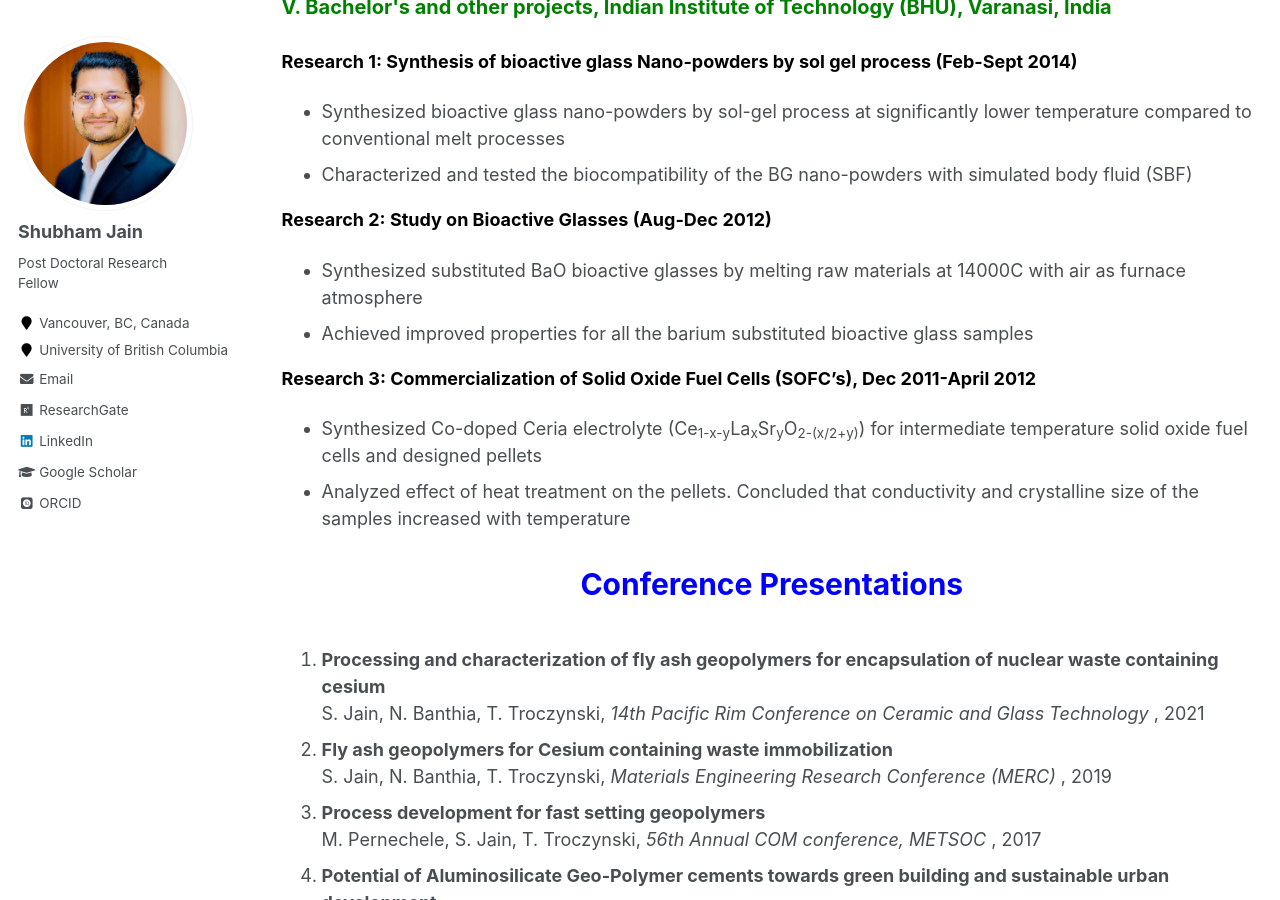
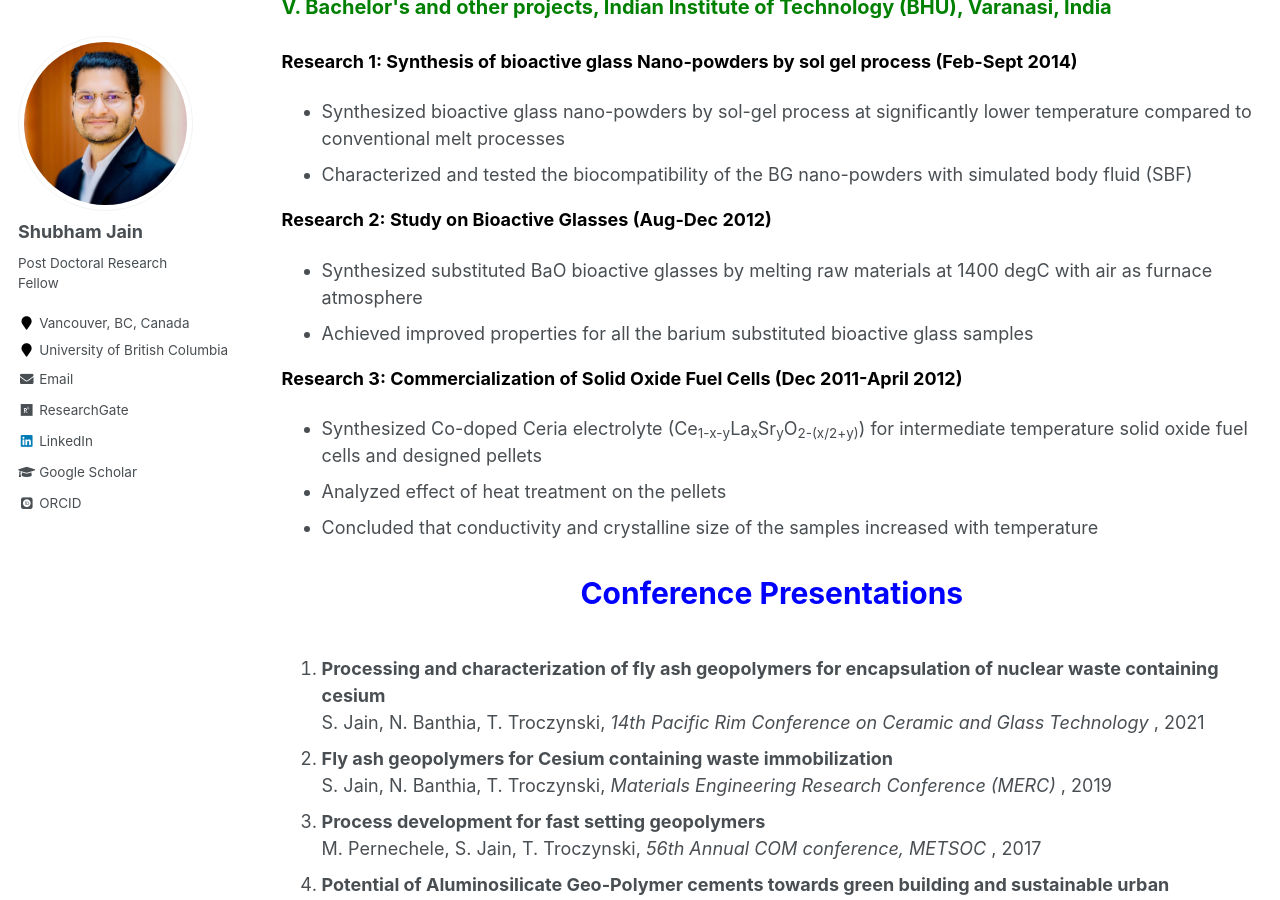
Before and after one commit to shubhamj2611/shubhamj2611.github.io, a Jekyll site: the page built from _pages/research.md, in a window 1280 px wide and 900 px high, scrolled down 1851 px. Built offline with Jekyll 4.4.1, drawn with Linux system fonts in a browser that asks for light colours; some web fonts are replaced.

Commit message:
Update research.md

```diff
--- a/_pages/research.md
+++ b/_pages/research.md
@@ -75,13 +75,14 @@ author_profile: true
 
 <p style="text-align:left; color: black; font-size:18px; font-weight:bold;"> Research 2: Study on Bioactive Glasses (Aug-Dec 2012) </p>
 
- *	Synthesized substituted BaO bioactive glasses by melting raw materials at 14000C with air as furnace atmosphere
+ *	Synthesized substituted BaO bioactive glasses by melting raw materials at 1400 degC with air as furnace atmosphere
  *	Achieved improved properties for all the barium substituted bioactive glass samples
 
-<p style="text-align:left; color: black; font-size:18px; font-weight:bold;"> Research 3: Commercialization of Solid Oxide Fuel Cells (SOFC’s), Dec 2011-April 2012 </p>
+<p style="text-align:left; color: black; font-size:18px; font-weight:bold;"> Research 3: Commercialization of Solid Oxide Fuel Cells (Dec 2011-April 2012) </p>
 
  *	Synthesized Co-doped Ceria electrolyte (Ce<sub>1-x-y</sub>La<sub>x</sub>Sr<sub>y</sub>O<sub>2-(x/2+y)</sub>) for intermediate temperature solid oxide fuel cells and designed pellets
- *	Analyzed effect of heat treatment on the pellets. Concluded that conductivity and crystalline size of the samples increased with temperature
+ *	Analyzed effect of heat treatment on the pellets
+ *	Concluded that conductivity and crystalline size of the samples increased with temperature
 
 
 <p style="text-align:center; color:Blue; font-size:30px; font-weight:bold;"> Conference Presentations </p>
```
